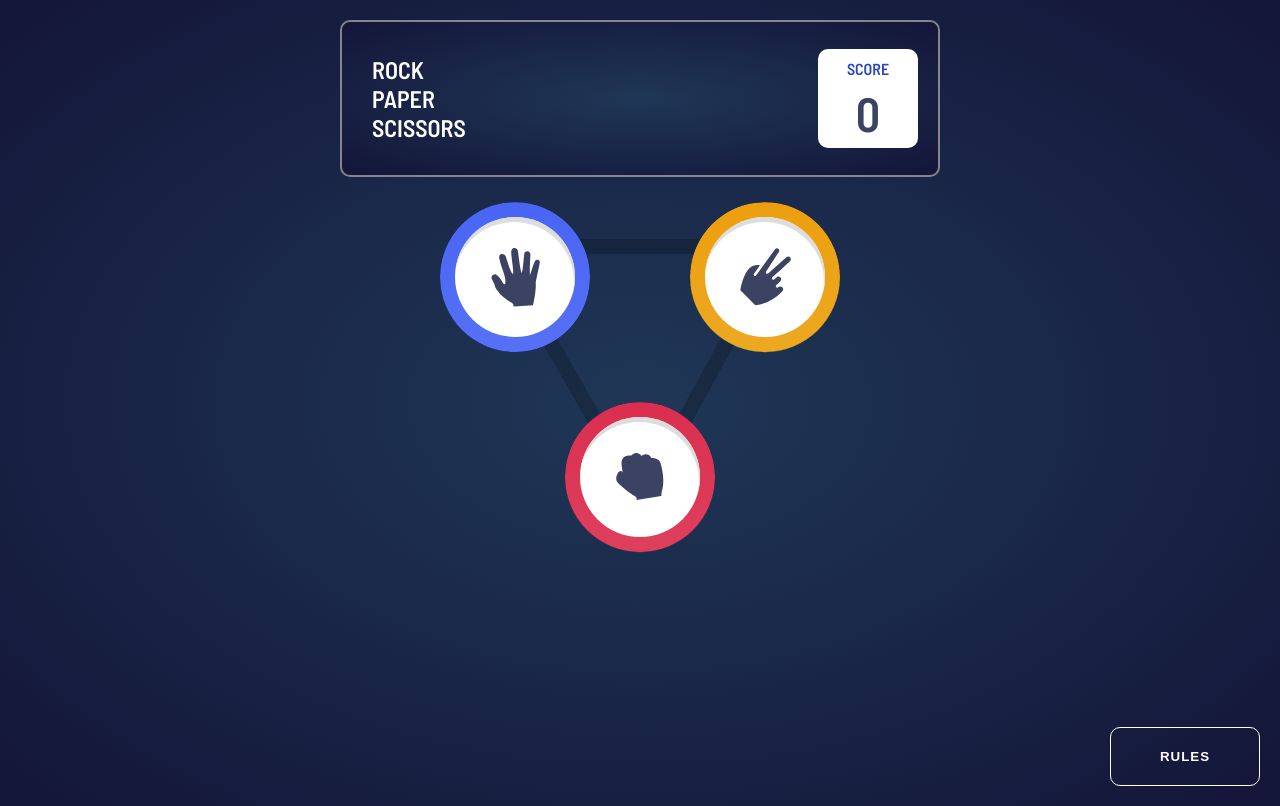
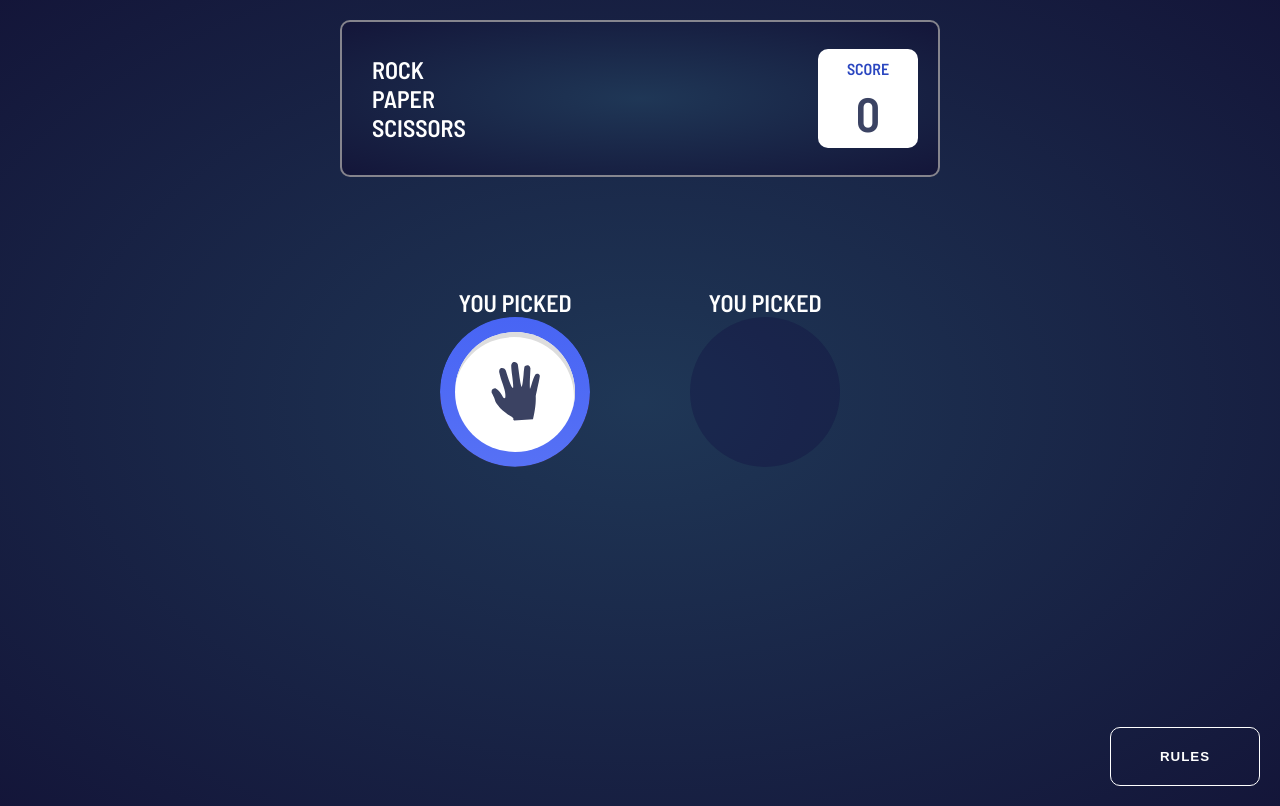
Before and after one commit to osocaramelosofer/Rock-Paper-Scissors, a plain HTML site: page index.html in a window 1280 px wide. Both pictures are taken after a click on the button 515 px from the left and 277 px from the top of the page. Drawn offline with Linux system fonts and the light colour scheme.

Commit message:
más lógica

```diff
--- a/index.html
+++ b/index.html
@@ -8,7 +8,7 @@
     <link rel="stylesheet" href="./styles/global.css" />
     <link rel="stylesheet" href="./styles/modal-score.css" />
     <link rel="stylesheet" href="./styles/rules.css" />
-
+    <link rel="stylesheet" href="./styles/gameBoardComparing.css">
     <link
       href="https://fonts.googleapis.com/css2?family=Barlow+Semi+Condensed:ital,wght@0,600;1,700&display=swap"
       rel="stylesheet"
@@ -71,6 +71,7 @@
 
       <button class="rulesModalButton">rules</button>
     </div>
+    <script src="./js/templates/compareBoard.js"></script>
     <script src="./js/app.js"></script>
   </body>
 </html>
--- a/js/app.js
+++ b/js/app.js
@@ -1,5 +1,5 @@
-import { compareBoard } from "./templates/gameContainer";
-const gameContainer = document.querySelector(".gameContainer");
+
+const gameApp = document.querySelector(".gameApp");
 
 const bntRules = document.querySelector(".rulesModalButton");
 const rulesModal = document.querySelector(".rulesModal");
@@ -27,13 +27,13 @@ options.forEach((btn) => {
 });
 
 const compare = (userChoise) => {
-  //compareView();
+  compareView(userChoise);
   console.log("click");
   const random = Math.floor(Math.random() * (4 - 1) + 1);
 };
 
-const compareView = () => {
-  console.log(gameContainer);
+const compareView = (userChoise) => {
+  console.log(userChoise);
 
-  gameContainer.innerHTML = compareBoard;
+  gameApp.innerHTML = compareBoard(userChoise);
 };
--- a/js/templates/compareBoard.js
+++ b/js/templates/compareBoard.js
@@ -1,11 +1,15 @@
-export const compareBoard = `
+const compareBoard = (option) => `
 <div class="compareBoard">
   <div class="optionPicked">
       <h2 class="title">you picked</h2>
-      <div class="option">
-          <div class="option__border">
+      <div class="option compared">
+          <div class="option__border" style="background-image: linear-gradient(${
+              option == 1 ?  ' hsl(230, 89%, 62%) , hsl(230, 89%, 65%)' :
+              option == 2 ? 'hsl(39, 89%, 49%) , hsl(40, 84%, 53%)' :
+              ' hsl(349, 71%, 52%) , hsl(349, 70%, 56%)'
+          });">
               <div class="option__content">
-                  <img src="./images/icon-rock.svg" alt="option">
+                  <img src="./assets/icon-${option == 1 ? 'paper' : option == 2 ? 'scissors' : 'rock'}.svg" alt="option">
               </div>
           </div>
       </div>
--- /dev/null
+++ b/styles/gameBoardComparing.css
@@ -0,0 +1,66 @@
+body {
+    background-image: radial-gradient( hsl(214, 47%, 23%), hsl(237, 49%, 15%));
+    margin: 0;
+    padding: 0;
+    box-sizing: border-box;
+    font-family: 'Barlow Semi Condensed', sans-serif;
+}
+.compareBoard{
+    width: 500px;
+    height: 400px;
+    border: none;
+    display: grid;
+    grid-template-columns: 1fr 1fr;
+    grid-template-rows: 1fr;
+    justify-items: center;
+    align-items: center;
+
+}
+.optionPicked{
+    text-align: center;
+
+}
+.title{
+    font-weight: 700;
+    color: #fff;
+    text-transform: uppercase;
+
+}
+.option {
+    width: 150px;
+    height: 150px;
+}
+
+.option__border {
+    width: inherit;
+    height: inherit;
+    background-image: linear-gradient( hsl(349, 71%, 52%), hsl(349, 70%, 56%));
+    border-radius: 50%;
+    overflow: hidden;
+    display: flex;
+    justify-content: center;
+    align-items: center;
+    box-shadow: 0px 8px hsl(349, 68%, 45%);
+
+}
+
+.option__content {
+    background-color: #FFF;
+    width: 80%;
+    height: 80%;
+    border-radius: 50%;
+    display: flex;
+    justify-content: center;
+    align-items: center;
+    box-shadow: inset -1px 5px #ddd;
+}
+.optionHouse{
+    width: 150px;
+    height: 150px;
+}
+.optionHouse__circle{
+    width: 150px;
+    height:150px;
+    background-color: rgba(15, 2, 61, 0.26);
+    border-radius: 50%;
+}
--- a/styles/global.css
+++ b/styles/global.css
@@ -110,6 +110,12 @@ body {
     box-shadow: 0 5px 20px rgba(0,0,0,.2);
     border: none;
 }
+.compared.option:hover {
+    transform: none;
+    box-shadow: none;
+}
+
+
 
 .option2 {
     grid-area: option2;
```
